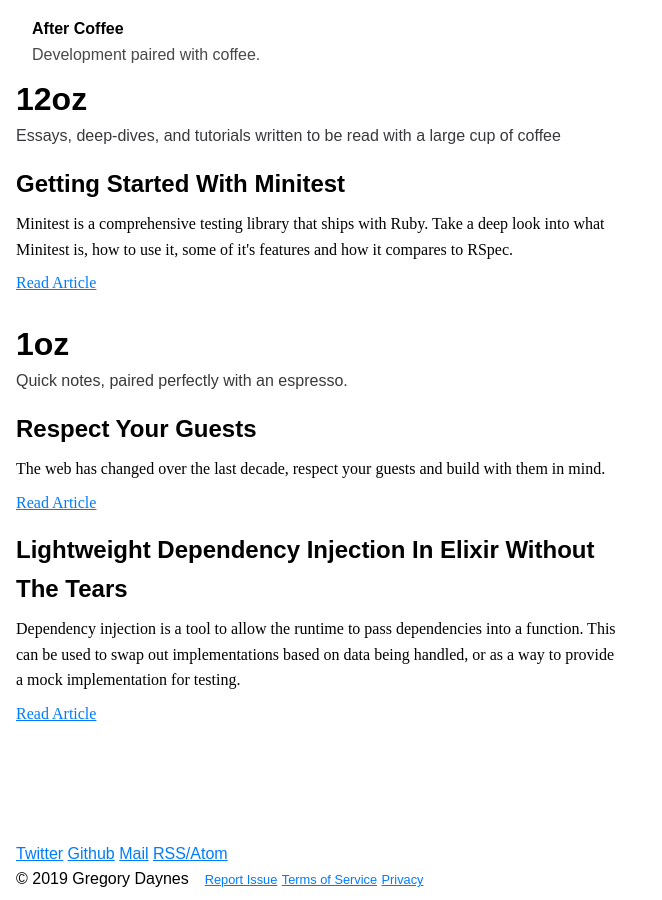
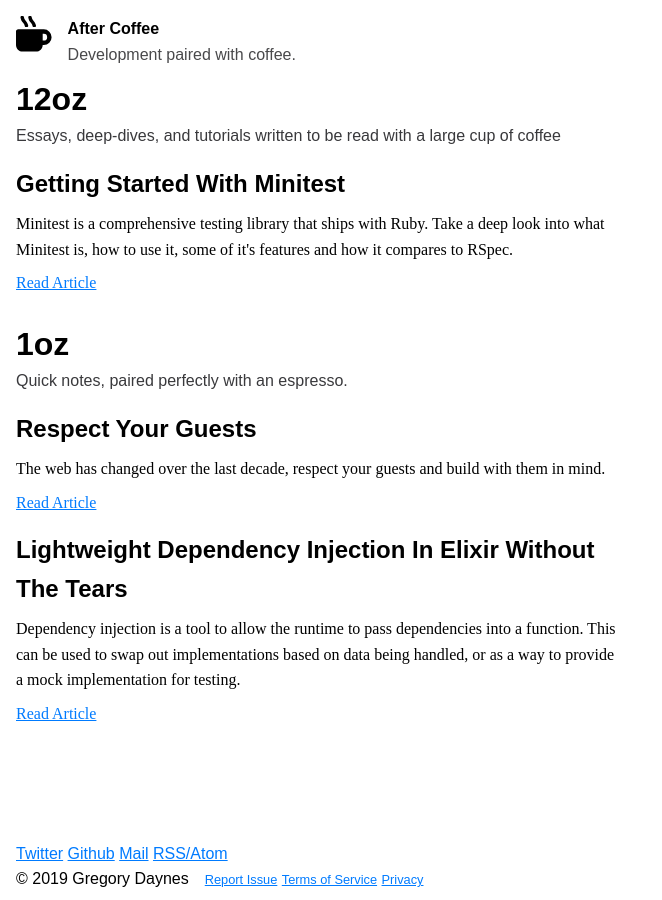
Before and after one commit to gregdaynes/after.coffee, a Jekyll site: the page built from index.html, in a window 1280 px wide. Shown: the whole page, without its empty margins (0-662 px from the left). Built offline with Jekyll 4.4.1, drawn with Linux system fonts in a browser that asks for light colours.

Commit message:
Fix disappearing header icon

```diff
--- a/_sass/_c-global-header.scss
+++ b/_sass/_c-global-header.scss
@@ -18,6 +18,7 @@
   i {
     display: inline-block;
     max-width: 4ch;
+    width: 4ch;
   }
 
   p {
```
